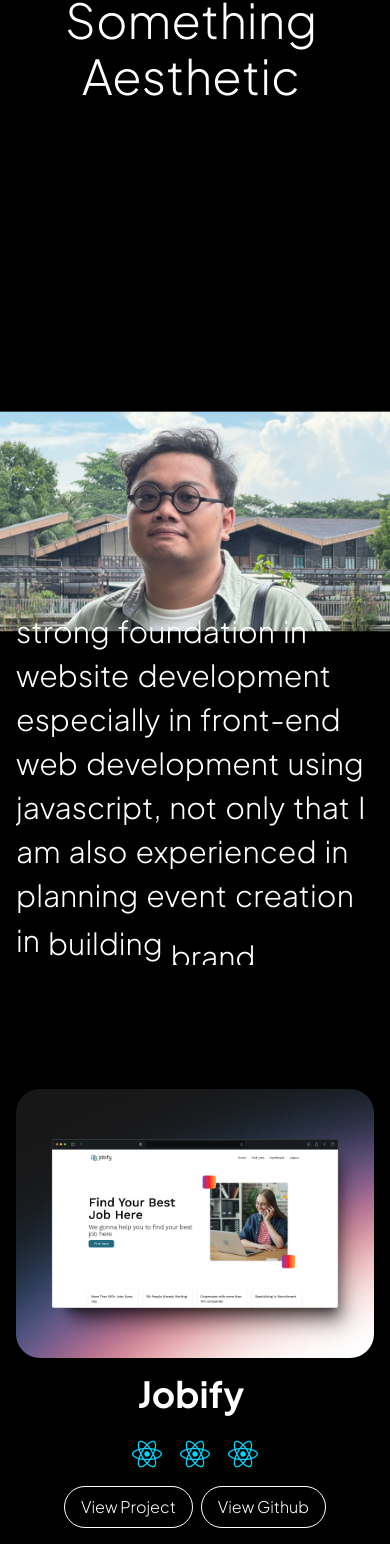
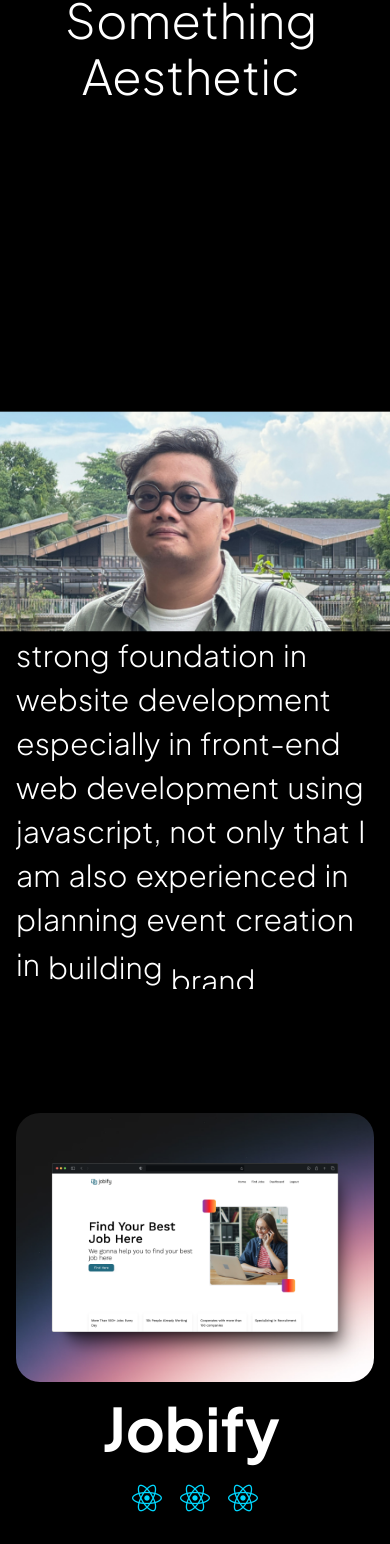
Before and after one commit to NasserAmbari/portfolio, a Next.js app: page / in a window 390 px wide. Shown: the part 408-1952 px from the top of the page. Built offline with nearby package versions, Linux system fonts and the light colour scheme.

Commit message:
fixing bugs animation

```diff
--- a/src/app/page.tsx
+++ b/src/app/page.tsx
@@ -68,7 +68,7 @@
 
   const imageHero = useRef<HTMLImageElement | null>(null);
 
-  useEffect(() => {
+  useLayoutEffect(() => {
     const elementTextAnimation = [
       ...text.current,
       ...image.current,
@@ -100,7 +100,7 @@
       { scale: 1.2 },
       {
         scale: 1,
-        // yPercent: "0",
+        borderRadius: "1.5rem",
         scrollTrigger: {
           scrub: 1,
           trigger: imageHero.current,
@@ -134,7 +134,7 @@
             src={Theisme}
             alt="this is me"
             ref={imageHero}
-            className="w-full"
+            className="w-full mb-6"
           />
         </div>
         <h3 className="text-3xl md:text-6xl">
@@ -170,7 +170,7 @@
                 className={`flex justify-center items-center flex-col ${
                   isEven(idx) ? " lg:items-start" : " lg:items-end"
                 }`}>
-                <h4 className="text-center text-4xl md:text-9xl mb-4 font-bold">
+                <h4 className="text-center text-6xl md:text-9xl mb-4 font-bold">
                   <SplitText
                     center={true}
                     ref={(ref: HTMLSpanElement) => {
@@ -183,7 +183,9 @@
                 <div className="flex gap-4 mb-4">
                   {elm.techStack.map((elm, idx) => {
                     return (
-                      <div key={idx} className="w-8 md:w-full overflow-hidden">
+                      <div
+                        key={idx}
+                        className="w-8 md:w-full overflow-hidden mb-4">
                         <Image
                           ref={(ref: HTMLImageElement) => {
                             image.current.push(ref);
```
